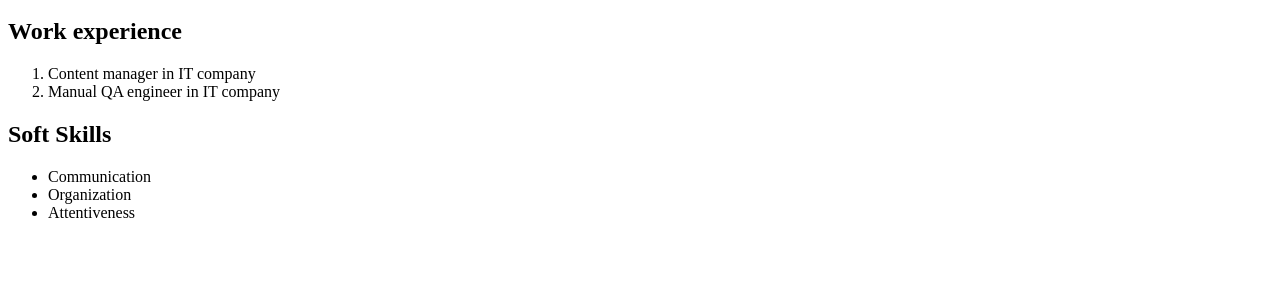
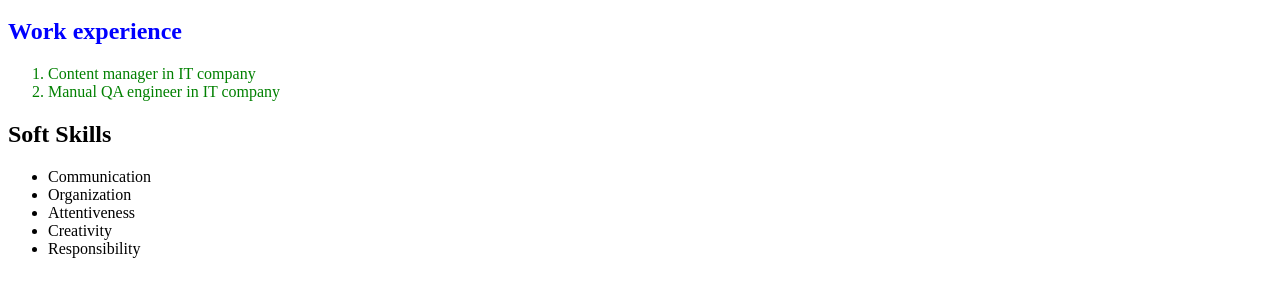
Before and after one commit to Nataliee23/my_first_project, a plain HTML site: page index.html in a window 1280 px wide. Shown: the part 336-632 px from the top of the page. Drawn offline with Linux system fonts and the light colour scheme.

Commit message:
add spme changes

```diff
--- a/index.html
+++ b/index.html
@@ -20,10 +20,10 @@
 <img src="images/2021_Facebook_icon.svg" width="20" height="20" alt="img">
 <a href="https://www.facebook.com/profile.php?id=100026755389083/" title="facebook" target="_blank">Facebook</a>
 
-<h2>Work experience</h2>
+<h2 style="color: blue;">Work experience</h2>
 <ol>
-    <li>Content manager in IT company</li>
-    <li>Manual QA engineer in IT company</li>
+    <li style="color: green;">Content manager in IT company</li>
+    <li style="color: green;">Manual QA engineer in IT company</li>
 </ol>
 
 <h2>Soft Skills</h2>
@@ -31,6 +31,8 @@
     <li>Communication</li>
     <li>Organization</li>
     <li>Attentiveness</li>
+    <li>Creativity</li>
+    <li>Responsibility</li>
 </ul>
 
 </body>
```
